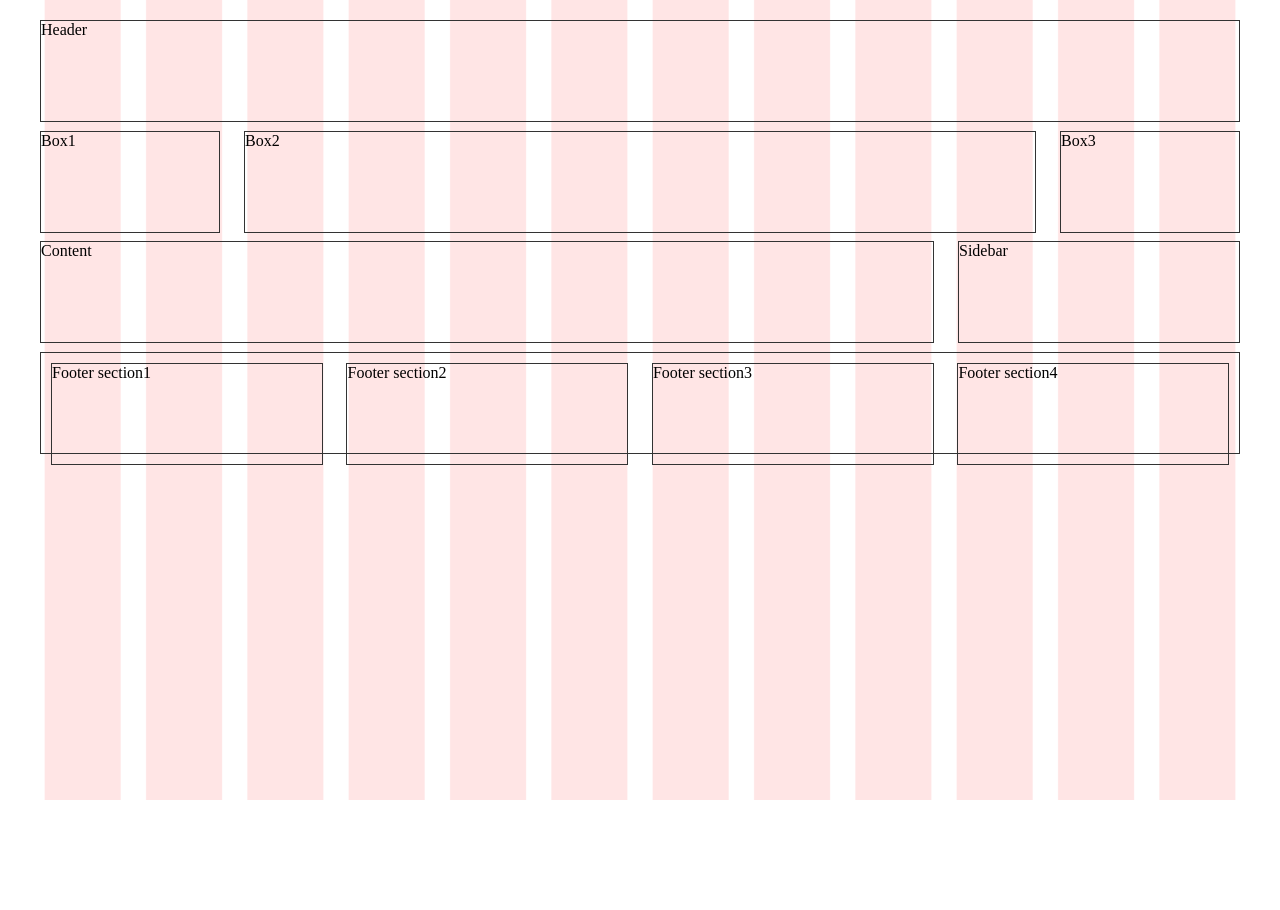
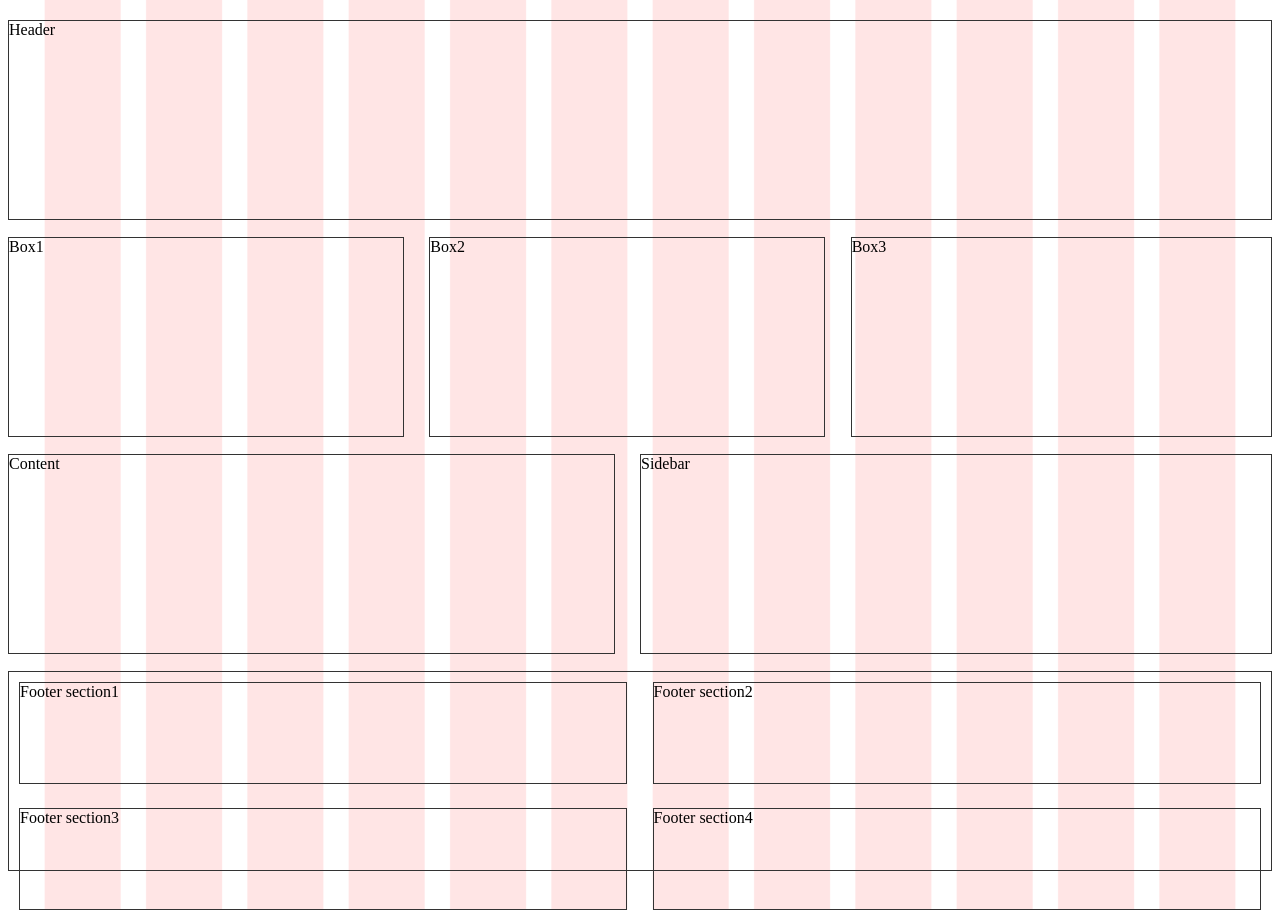
Before and after one commit to maypeppermint/new-cssgrids-template, a plain HTML site: page index.html in a window 1280 px wide. Before the commit the page ends 800 px from the top, so only its background shows below. Drawn offline with Linux system fonts and the light colour scheme.

Commit message:
Smaller desktop

```diff
--- a/css/style.css
+++ b/css/style.css
@@ -12,10 +12,11 @@ body {
 
 	gap: 2%;
 } */
-/*Breda desktopskärmar*/
+
+/*Breda desktopskärmar
 #container{
 	border: 0;
-	width:1200px;
+	width:min 1200px;
 	margin:20px auto;
 	display: grid;
 	grid-template-columns: repeat(12, 1fr);
@@ -47,7 +48,6 @@ body {
 .footer{
 	grid-area: footer;
 }
-
 #footercontainer{
 	display: grid;
 	grid-template-columns: repeat(4, 1fr);
@@ -68,11 +68,74 @@ footerSection4{
 	grid-area: footerSection4;
 }
 
-
-/* [class*='box'] {
+div{
 	border: 1px solid #333;
 	min-height: 100px;
-} */
+}
+[class*='footerSection'] {
+margin: 10px 0;
+}
+.footerSection1{
+	margin-left: 10px;
+}
+.footerSection4{
+	margin-right: 10px;
+}*/
+
+/* Mindre desktopskärmar
+#container{
+	border: 0;
+	width:min 960px;
+	margin:20px auto;
+	display: grid;
+	grid-template-columns: repeat(12, 1fr);
+	grid-template-rows: repeat(4, minmax(200px, auto));
+	gap: 2%;
+	grid-template-areas:
+	"header"
+	"box1 box2 box3"
+	"content sidebar"
+	"footer";
+	}
+.header{
+	grid-area: 1/1/2/last-line;
+}
+.box1{
+	grid-area: 2/1/3/4;
+}
+.box2{
+	grid-area: 2/4/3/10;
+}
+.box3{
+	grid-area: 2/10/3/last-line;
+}
+.content{
+	grid-area: 3/1/4/9;
+}
+.sidebar{
+	grid-area: 3/9/4/last-line;
+}
+.footer{
+	grid-area:4/1/5/last-line;
+	#footercontainer{
+	display: grid;
+	grid-template-columns: repeat(4, 1fr);
+	gap: 2%;
+	grid-template-areas:
+	"footerSection1 footerSection2 footerSection3 footerSection4";
+}
+.footerSection1{
+	grid-area: footerSection1;
+}
+footerSection2{
+	grid-area: footerSection2;
+}
+footerSection3{
+	grid-area: footerSection3;
+}
+footerSection4{
+	grid-area: footerSection4;
+}
 
 div{
 	border: 1px solid #333;
@@ -87,3 +150,83 @@ margin: 10px 0;
 .footerSection4{
 	margin-right: 10px;
 }
+}*/
+
+/* Tablet*/
+#container{
+	border: 0;
+	width:min 960px;
+	margin:20px auto;
+	display: grid;
+	grid-template-columns: repeat(12, 1fr);
+	grid-template-rows: repeat(4, minmax(200px, auto));
+	gap: 2%;
+	grid-template-areas:
+	"header"
+	"box1 box2 box3"
+	"content sidebar"
+	"footer";
+	}
+.header{
+	grid-area: 1/1/2/last-line;
+}
+.box1{
+	grid-area: 2/1/3/5;
+}
+.box2{
+	grid-area: 2/5/3/9;
+}
+.box3{
+	grid-area: 2/9/3/last-line;
+}
+.content{
+	grid-area: 3/1/4/7;
+}
+.sidebar{
+	grid-area: 3/7/4/last-line;
+}
+.footer{
+	grid-area:4/1/5/last-line;
+}
+
+#footercontainer{
+	display: grid;
+	grid-template-columns: repeat(2, 1fr);
+	grid-template-rows: repeat(2, 1fr);
+	gap: 2%;
+	grid-template-areas:
+	"footerSection1 footerSection2"
+	"footerSection3 footerSection4";
+}
+.footerSection1{
+	grid-area: footerSection1;
+}
+footerSection2{
+	grid-area: footerSection2;
+}
+footerSection3{
+	grid-area: footerSection3;
+}
+footerSection4{
+	grid-area: footerSection4;
+}
+
+div{
+	border: 1px solid #333;
+	min-height: 100px;
+}
+[class*='footerSection'] {
+margin: 10px 0;
+}
+.footerSection1{
+	margin-left: 10px;
+}
+.footerSection2{
+	margin-right: 10px;
+}
+.footerSection3{
+	margin-left: 10px;
+}
+.footerSection4{
+	margin-right: 10px;
+}
```
